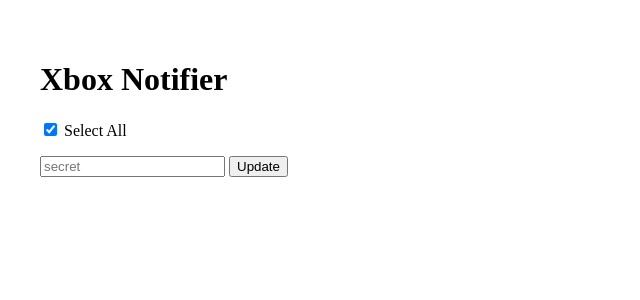
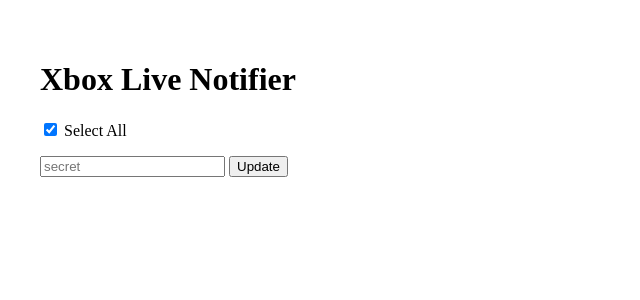
Before and after one commit to sachinahj/xbox, a Flask app: page / in a window 1280 px wide. Shown: the top 300 px of the page, without its empty margins (0-640 px from the left). Run offline with Flask 2, Linux system fonts and the light colour scheme; data that the repository does not hold is empty; parts of the project's set-up code (start-up, migrations or seed data) failed here and were passed over.

Commit message:
change title to xbox live notifier

```diff
--- a/templates/index.html
+++ b/templates/index.html
@@ -2,7 +2,7 @@
 <html>
 
 <head>
-  <title>Xbox</title>
+  <title>Xbox Live Notifier</title>
   <link rel='shortcut icon' type='image/png' href='/static/favicon.ico' />
   <style>
     .follow:after {
@@ -19,7 +19,7 @@
 </head>
 
 <body style="padding: 2rem">
-  <h1>Xbox Notifier</h1>
+  <h1>Xbox Live Notifier</h1>
   <div>
     <input type="checkbox" id="select_all" name="select_all" value="select_all" />
     <label for="select_all">Select All</label>
```
